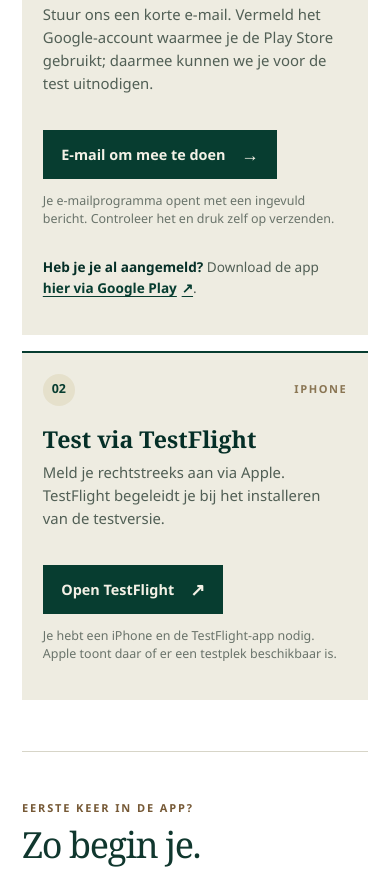
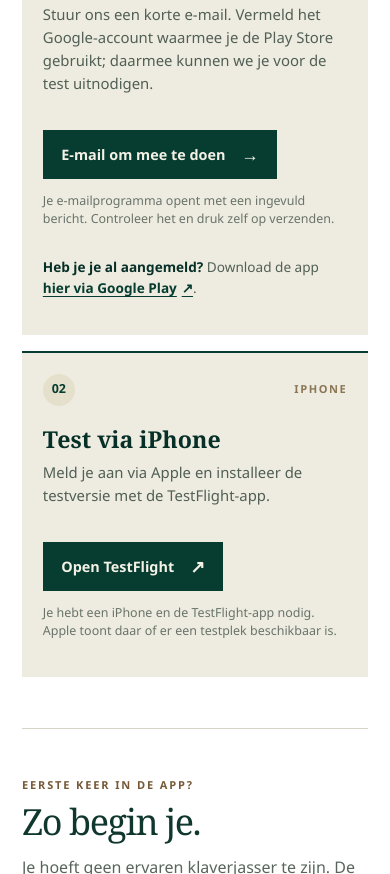
Before and after one commit to ceraseu/cerasgames-site, a plain HTML site: page testen/index.html in a window 390 px wide. Shown: the part 1126-2000 px from the top of the page. Drawn offline with Linux system fonts and the light colour scheme.

Commit message:
Clarify iPhone test signup

```diff
--- a/testen/index.html
+++ b/testen/index.html
@@ -60,8 +60,8 @@
           </article>
           <article class="join-option apple-option">
             <div class="option-topline"><span class="option-index">02</span><span class="option-platform">IPHONE</span></div>
-            <h3>Test via TestFlight</h3>
-            <p>Meld je rechtstreeks aan via Apple. TestFlight begeleidt je bij het installeren van de testversie.</p>
+            <h3>Test via iPhone</h3>
+            <p>Meld je aan via Apple en installeer de testversie met de TestFlight-app.</p>
             <a class="option-button" href="https://testflight.apple.com/join/pzFWkw8M" target="_blank" rel="noopener noreferrer">Open TestFlight <span aria-hidden="true">↗</span></a>
             <p class="option-footnote">Je hebt een iPhone en de TestFlight-app nodig. Apple toont daar of er een testplek beschikbaar is.</p>
           </article>
```
